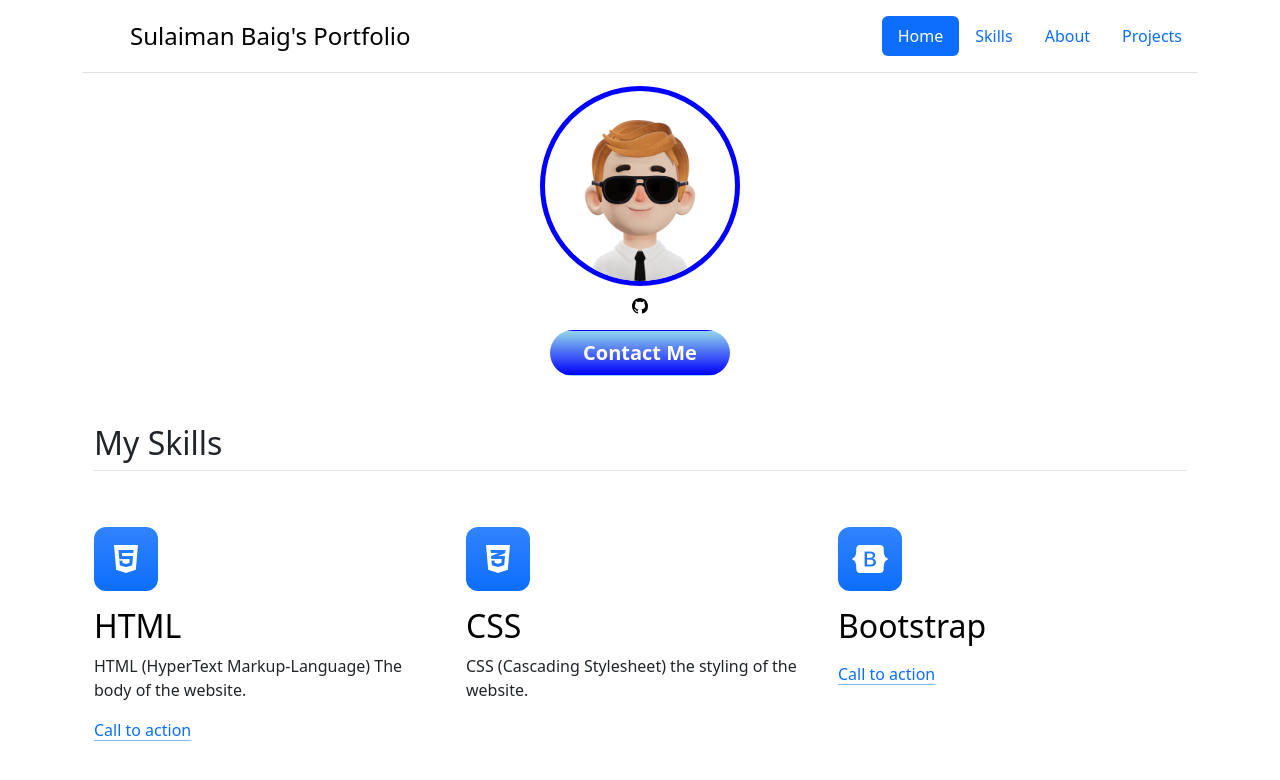
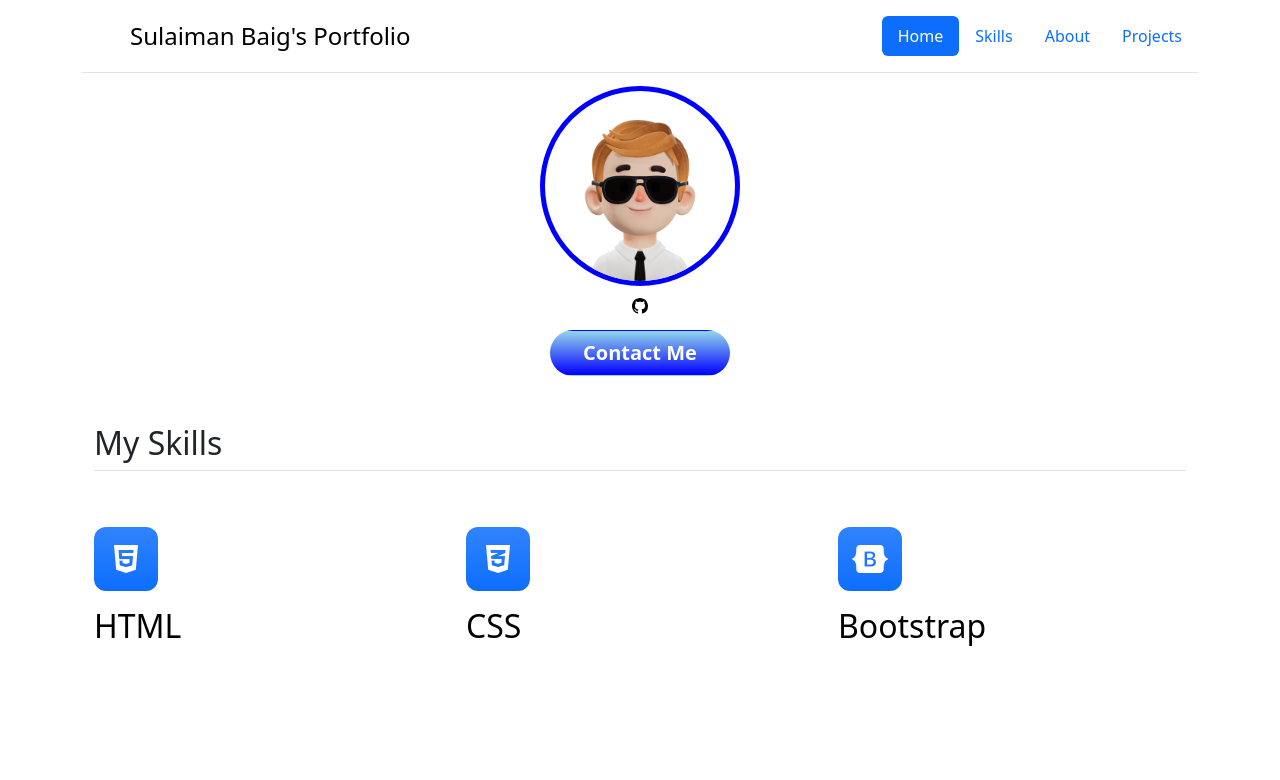
Before and after one commit to Muhammad939/Portfolio, a plain HTML site: page Index.html in a window 1280 px wide. Drawn offline with nearby package versions, Linux system fonts and the light colour scheme.

Commit message:
Fixed Issue's Issue

```diff
--- a/Index.html
+++ b/Index.html
@@ -57,30 +57,21 @@
               <i class="fa-brands fa-html5"></i>
             </div>
             <h3 class="fs-2 text-body-emphasis">HTML</h3>
-            <p>HTML (HyperText Markup-Language) The body of the website.</p>
-            <a href="#" class="icon-link">
-              Call to action
-              <svg class="bi"><use xlink:href="#chevron-right"></use></svg>
-            </a>
+
           </div>
           <div class="feature col">
             <div class="feature-icon d-inline-flex align-items-center justify-content-center text-bg-primary bg-gradient fs-2 mb-3">
               <i class="fa-brands fa-css3-alt"></i>
             </div>
             <h3 class="fs-2 text-body-emphasis">CSS</h3>
-            <p>CSS (Cascading Stylesheet) the styling of the website.</p>
-            <img src="./assets/images/chevron-right.svgik" alt="" sizes="" srcset="">
+
           </div>
           <div class="feature col">
             <div class="feature-icon d-inline-flex align-items-center justify-content-center text-bg-primary bg-gradient fs-2 mb-3">
               <i class="fa-brands fa-bootstrap"></i>
             </div>
             <h3 class="fs-2 text-body-emphasis">Bootstrap</h3>
-            <p></p>
-            <a href="#" class="icon-link">
-              Call to action
-              <svg class="bi"><use xlink:href="#chevron-right"></use></svg>
-            </a>
+
           </div>
         </div>
       </div>
```
